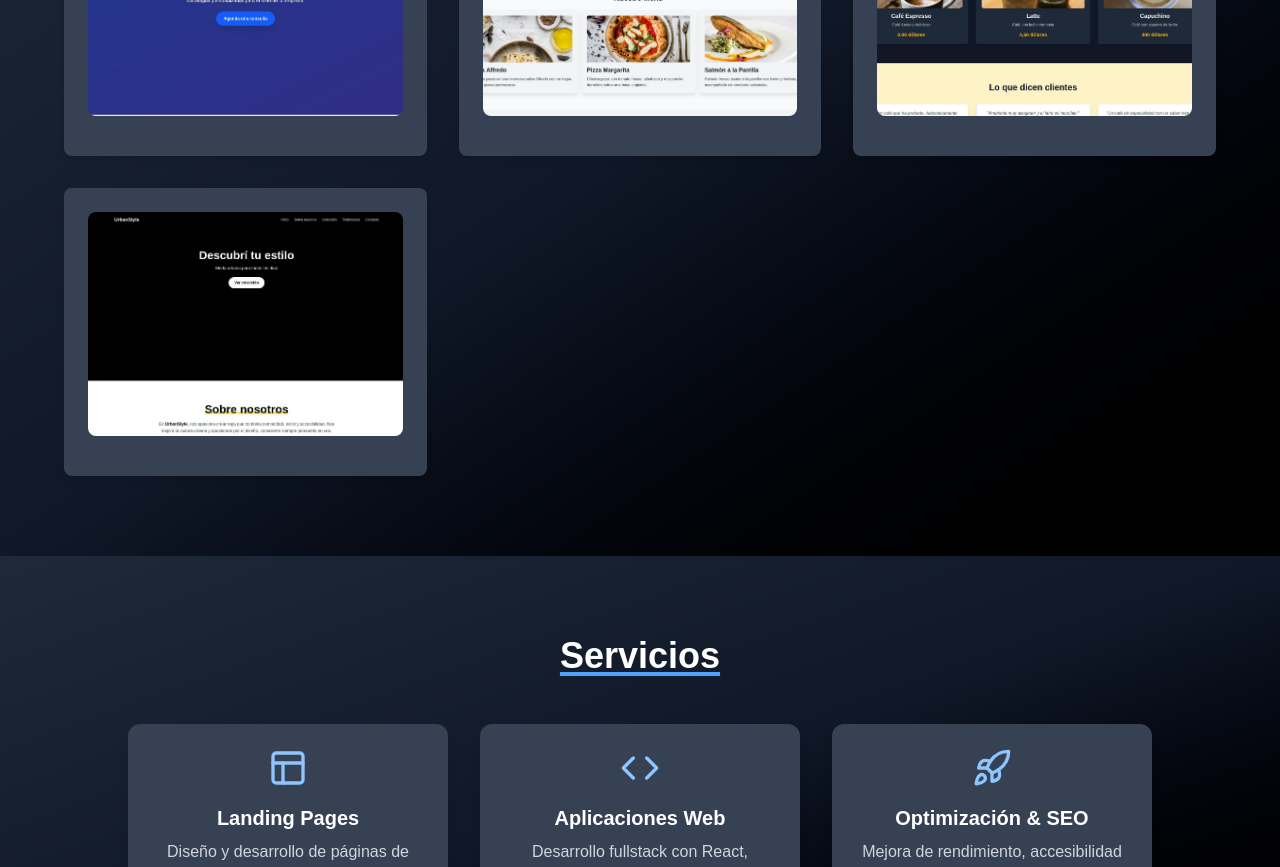
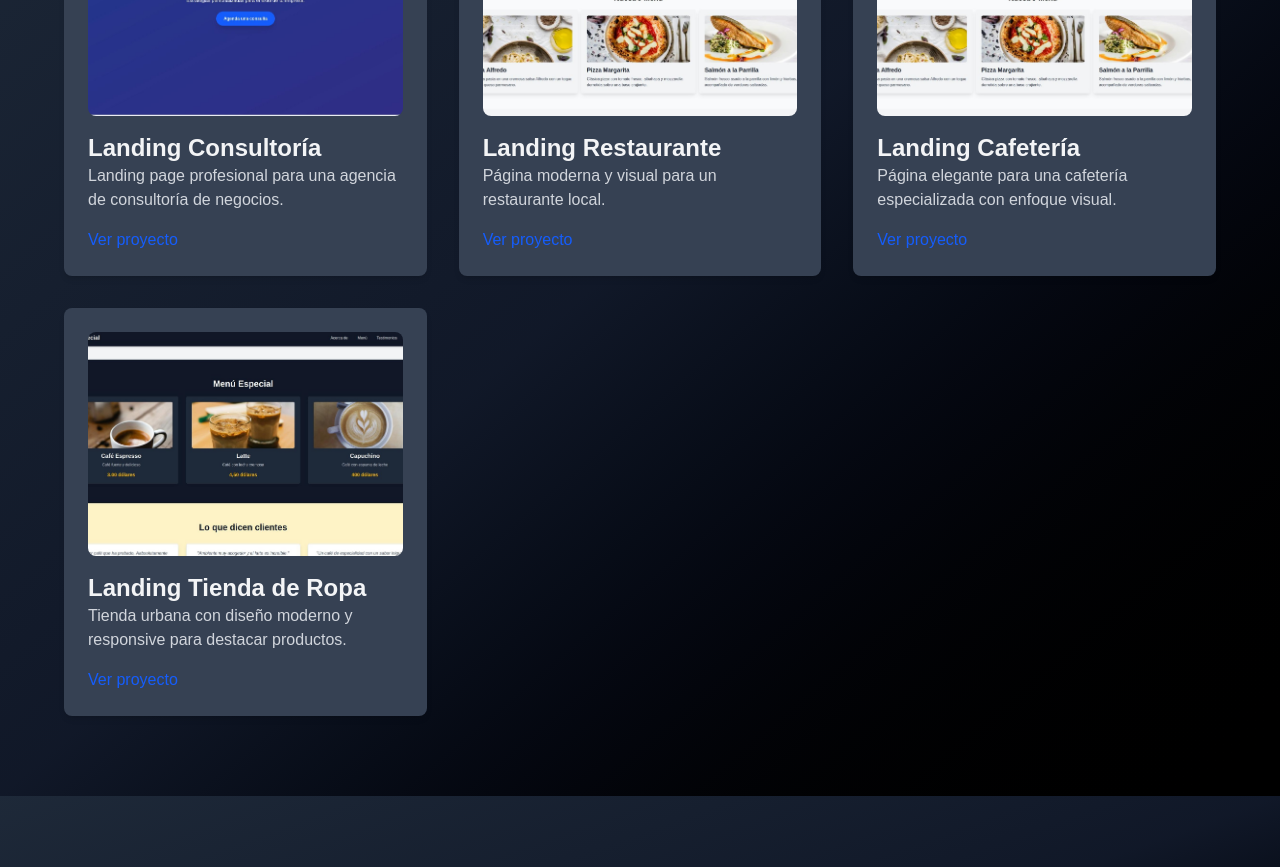
Before and after one commit to axel-ganum/Porfolio, a Next.js app: page / in a window 1280 px wide. Shown: the part 1900-2767 px from the top of the page. Built offline with nearby package versions, Linux system fonts and the light colour scheme.

Commit message:
realize cambios

```diff
--- a/src/app/components/Projetcts.tsx
+++ b/src/app/components/Projetcts.tsx
@@ -1,5 +1,4 @@
 import Image from 'next/image';
-
 export default function Projects() {
   return (
     <section
@@ -16,14 +15,37 @@ export default function Projects() {
            <Image
               src="/images/consultoria.jpg"
               alt="Consultoría"
-              width={500}
-              height={300}
+              width={500}  // Añade ancho
+              height={300} // Añade alto
               className="mb-4 rounded-lg object-cover w-full h-56"
             />
-
+            <h3 className="text-2xl font-semibold text-gray-100">Landing Consultoría</h3>
+            <p className="text-gray-300 mb-4">
+              Landing page profesional para una agencia de consultoría de negocios.
+            </p>
+            <a href="https://peaceful-cheesecake-c025cf.netlify.app"  target="_blank" className="text-blue-600 hover:underline">
+              Ver proyecto
+            </a>
           </div>
 
+          {/* Proyecto 2 */}
           <div className="bg-gray-700 rounded-lg shadow-md p-6 text-left transform transition duration-500 hover:scale-105 hover:shadow-lg animate__animated animate__fadeInUp animate__delay-1s">
+            <img
+              src="/images/restaurante.jpg"
+              alt="Restaurante"
+              className="mb-4 rounded-lg object-cover w-full h-56"
+            />
+            <h3 className="text-2xl font-semibold text-gray-100">Landing Restaurante</h3>
+            <p className="text-gray-300 mb-4">
+              Página moderna y visual para un restaurante local.
+            </p>
+            <a href="https://delicate-phoenix-acd448.netlify.app" target="_blank" className="text-blue-600 hover:underline">
+              Ver proyecto
+            </a>
+          </div>
+
+          {/* Proyecto 3 */}
+          <div className="bg-gray-700 rounded-lg shadow-md p-6 text-left transform transition duration-500 hover:scale-105 hover:shadow-lg animate__animated animate__fadeInUp animate__delay-2s">
              <Image
               src="/images/restaurante.jpg"
               alt="Restaurante"
@@ -31,11 +53,17 @@ export default function Projects() {
               height={300}
               className="mb-4 rounded-lg object-cover w-full h-56"
             />
-
+            <h3 className="text-2xl font-semibold text-gray-100">Landing Cafetería</h3>
+            <p className="text-gray-300 mb-4">
+              Página elegante para una cafetería especializada con enfoque visual.
+            </p>
+            <a href="https://frabjous-fox-c94391.netlify.app" target="_blank" className="text-blue-600 hover:underline">
+              Ver proyecto
+            </a>
           </div>
 
-
-          <div className="bg-gray-700 rounded-lg shadow-md p-6 text-left transform transition duration-500 hover:scale-105 hover:shadow-lg animate__animated animate__fadeInUp animate__delay-2s">
+          {/* Proyecto 4 */}
+          <div className="bg-gray-700 rounded-lg shadow-md p-6 text-left transform transition duration-500 hover:scale-105 hover:shadow-lg animate__animated animate__fadeInUp animate__delay-3s">
              <Image
               src="/images/cafeteria.jpg"
               alt="Cafetería"
@@ -43,19 +71,13 @@ export default function Projects() {
               height={300}
               className="mb-4 rounded-lg object-cover w-full h-56"
             />
-
-          </div>
-
-
-          <div className="bg-gray-700 rounded-lg shadow-md p-6 text-left transform transition duration-500 hover:scale-105 hover:shadow-lg animate__animated animate__fadeInUp animate__delay-3s">
-            <Image
-              src="/images/tienda.jpg"
-              alt="Tienda de Ropa"
-              width={500}
-              height={300}
-              className="mb-4 rounded-lg object-cover w-full h-56"
-            />
-
+            <h3 className="text-2xl font-semibold text-gray-100">Landing Tienda de Ropa</h3>
+            <p className="text-gray-300 mb-4">
+              Tienda urbana con diseño moderno y responsive para destacar productos.
+            </p>
+            <a href="https://coruscating-florentine-f28170.netlify.app" target="_blank" className="text-blue-600 hover:underline">
+              Ver proyecto
+            </a>
           </div>
         </div>
       </div>
```
Lines whose indentation alone changed are shown as unchanged.
